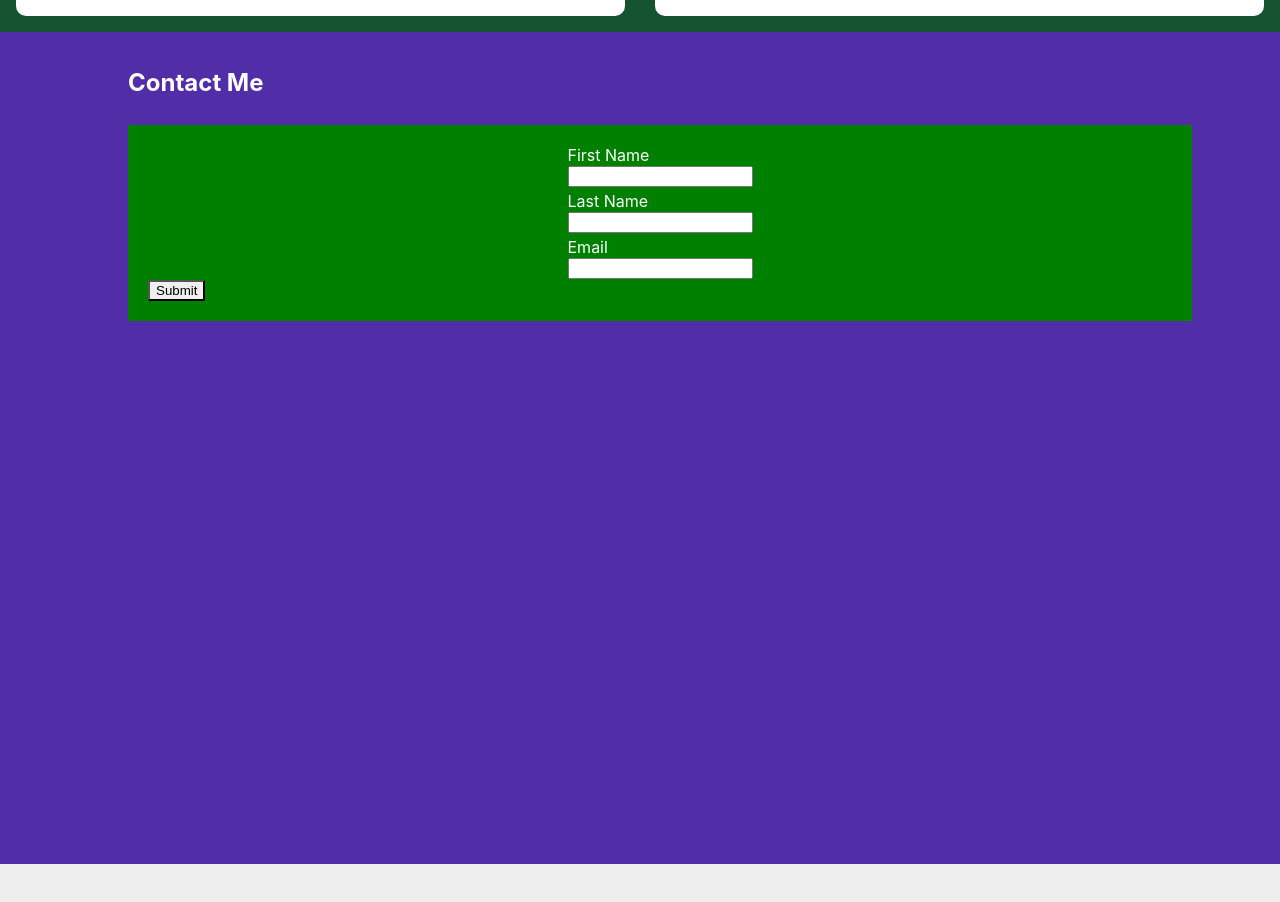
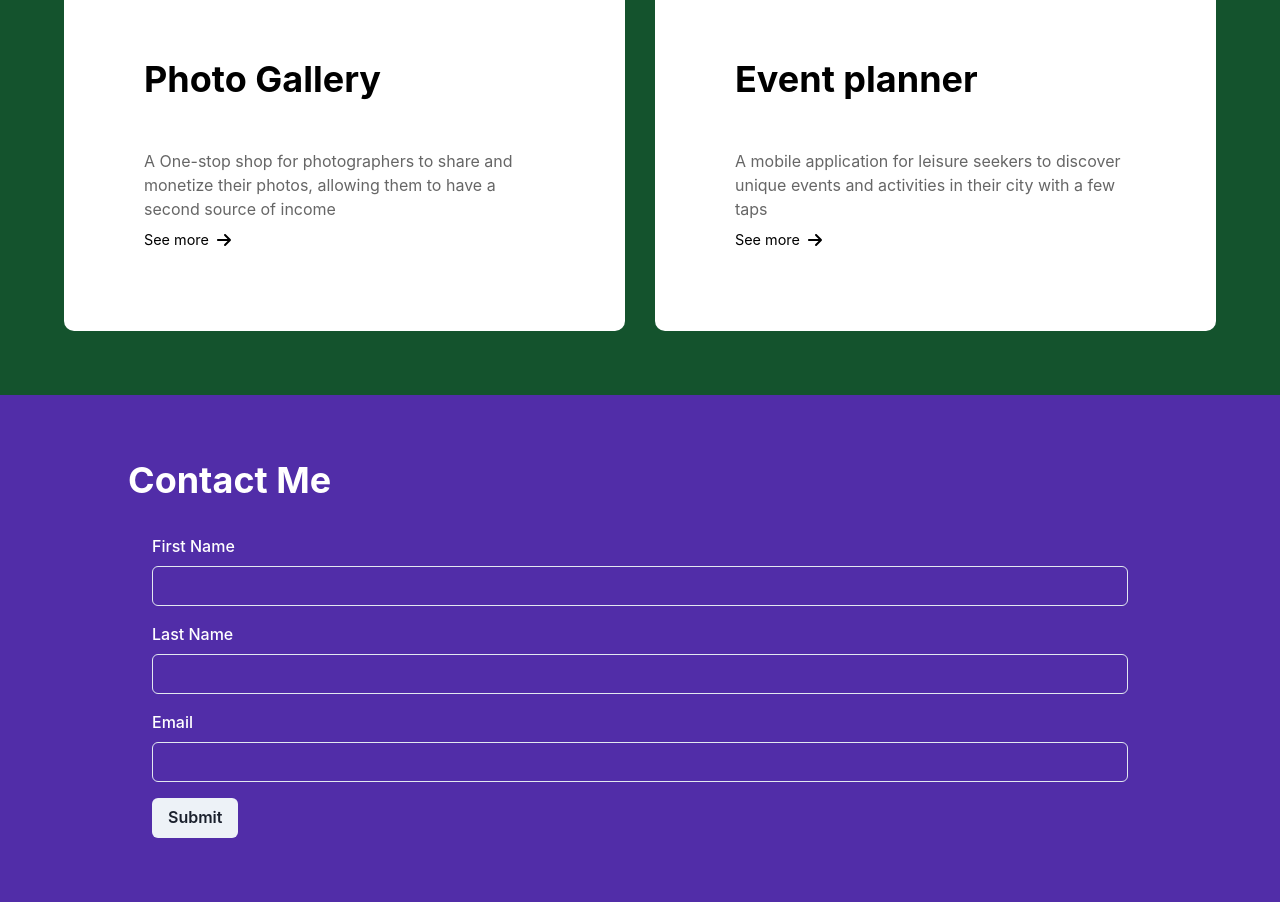
Before and after one commit to wonma/100-days-of-code, a React (Create React App) app in the folder exercises/react-portfolio1/: page / in a window 1280 px wide. Shown: the part 1800-2702 px from the top of the page. Before the commit the page ends 2664 px from the top, so only its background shows below. Built offline with nearby package versions, Linux system fonts and the light colour scheme; the HTML template or start-up script is replaced by a standard one.

Commit message:
Day059. Solved the Chakra UI styling issue. Yay!

```diff
--- a/exercises/react-portfolio1/src/App.js
+++ b/exercises/react-portfolio1/src/App.js
@@ -1,3 +1,5 @@
+import { ChakraProvider } from "@chakra-ui/react";
+import React from 'react';
 import Header from './components/Header';
 import LandingSection from './components/LandingSection';
 import ProjectsSection from './components/ProjectsSection';
@@ -5,12 +7,14 @@ import ContactMeSection from './components/ContactMeSection';
 
 function App() {
   return (
-    <main>
+    <ChakraProvider>
+          <main>
       <Header />
       <LandingSection />
       <ProjectsSection />
       <ContactMeSection />
     </main>
+    </ChakraProvider>
   );
 }
 
--- a/exercises/react-portfolio1/src/components/Card.js
+++ b/exercises/react-portfolio1/src/components/Card.js
@@ -1,3 +1,5 @@
+import React from 'react';
+
 import { Box, Image, Heading, Text, VStack, HStack } from '@chakra-ui/react';
 import { FontAwesomeIcon } from '@fortawesome/react-fontawesome';
 import { faArrowRight } from '@fortawesome/free-solid-svg-icons';
--- a/exercises/react-portfolio1/src/components/ContactMeSection.js
+++ b/exercises/react-portfolio1/src/components/ContactMeSection.js
@@ -12,6 +12,7 @@ import {
   Input,
   Button
 } from '@chakra-ui/react';
+
 import * as Yup from 'yup';
 
 const ContactMeSection = () => {
@@ -41,9 +42,9 @@ const ContactMeSection = () => {
         <Heading as='h2' id='contactme-section'>
           Contact Me
         </Heading>
-        <Box p={20} rounded='md' width='100%' backgroundColor='green'>
-          <form onSubmit={formik.handleSubmit} alignItems='flex-start'>
-            <VStack spacing={4}>
+        <Box p={6} rounded='md' width='100%'>
+          <form onSubmit={formik.handleSubmit}>
+            <VStack spacing={4} alignItems='flex-start'>
               <FormControl
                 isInvalid={formik.errors.firstName && formik.touched.firstName}
               >
@@ -55,6 +56,7 @@ const ContactMeSection = () => {
                   value={formik.values.firstName}
                   onChange={formik.handleChange}
                   onBlur={formik.handleBlur}
+
                 />
                 <FormErrorMessage>{formik.errors.firstName}</FormErrorMessage>
               </FormControl>
@@ -90,9 +92,10 @@ const ContactMeSection = () => {
                   <FormErrorMessage>{formik.errors.email}</FormErrorMessage>
                 ) : null}
               </FormControl>
+              <Button type='submit'>Submit</Button>
+
             </VStack>
 
-            <Button type='submit'>Submit</Button>
           </form>
         </Box>
       </VStack>
--- a/exercises/react-portfolio1/src/components/Header.js
+++ b/exercises/react-portfolio1/src/components/Header.js
@@ -1,3 +1,5 @@
+import React from 'react';
+
 import { Box, HStack } from '@chakra-ui/react';
 import { FontAwesomeIcon } from '@fortawesome/react-fontawesome';
 import { faEnvelope } from '@fortawesome/free-solid-svg-icons';
--- a/exercises/react-portfolio1/src/components/LandingSection.js
+++ b/exercises/react-portfolio1/src/components/LandingSection.js
@@ -1,3 +1,4 @@
+import React from 'react';
 import { Avatar, Heading, VStack } from '@chakra-ui/react';
 import FullScreenSection from './FullScreenSection';
 
--- a/exercises/react-portfolio1/src/components/ProjectsSection.js
+++ b/exercises/react-portfolio1/src/components/ProjectsSection.js
@@ -1,3 +1,4 @@
+import React from 'react';
 import FullScreenSection from './FullScreenSection';
 import { Box, Heading } from '@chakra-ui/react';
 import Card from './Card';
```
Also changed, not shown: exercises/react-portfolio1/package.json (+5 -5 lines), 2 other files (tests, documents, lock files or other folders).
